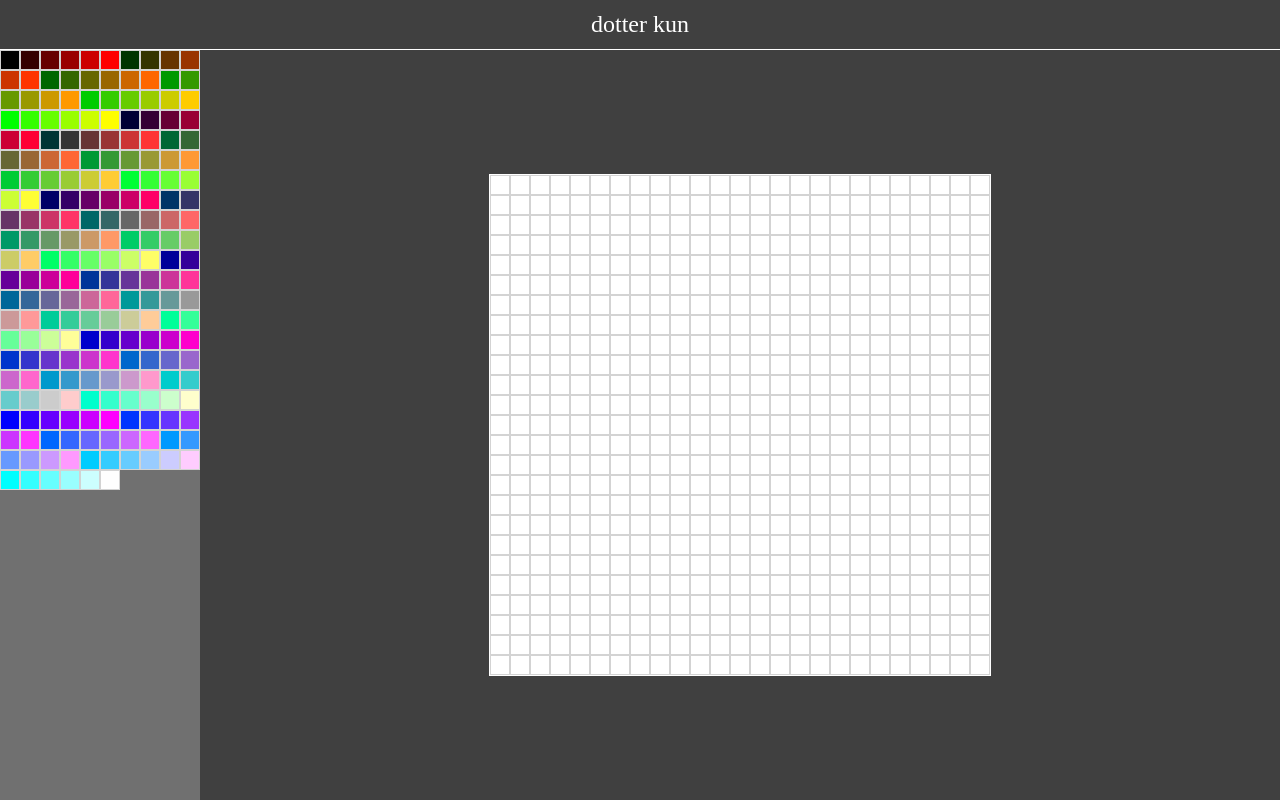
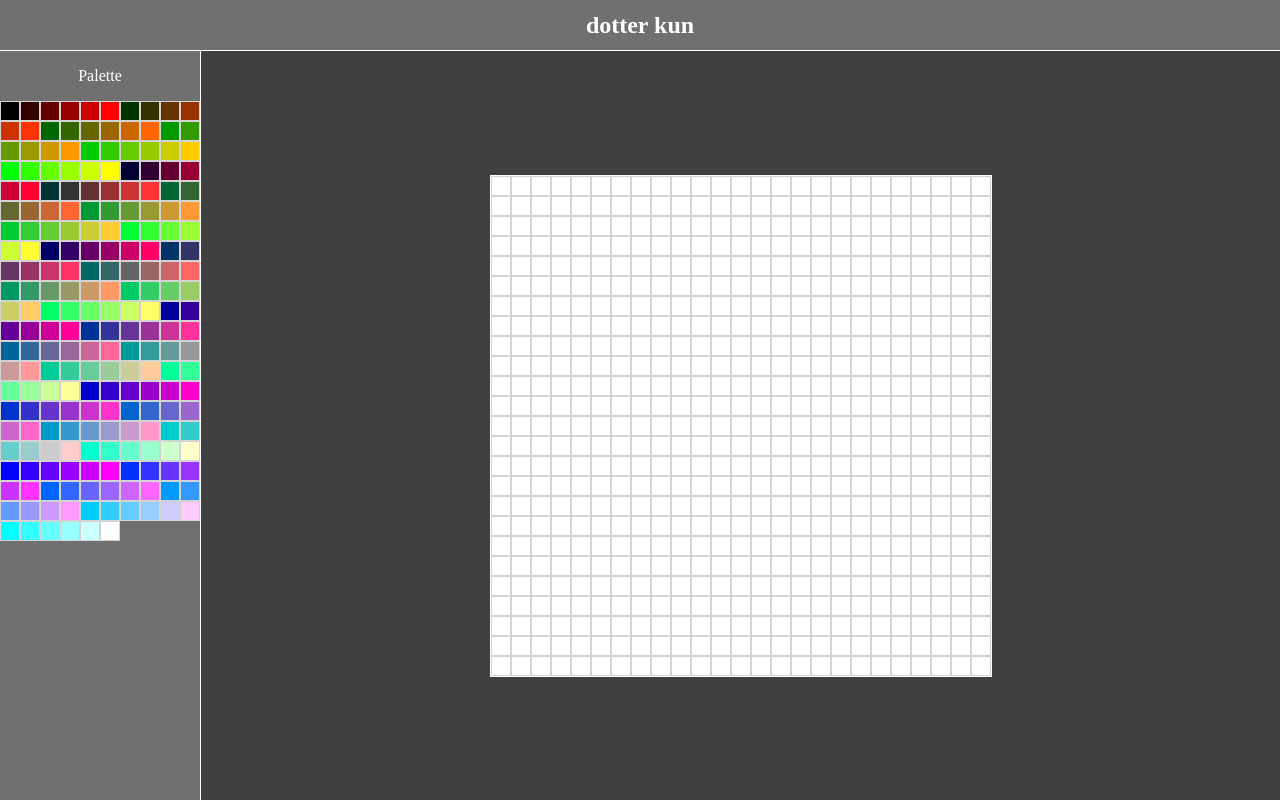
Before and after one commit to henteko/dotter-kun, a plain HTML site: page index.html in a window 1280 px wide. Drawn offline with Linux system fonts and the light colour scheme.

Commit message:
create pallete title

```diff
--- a/dotter-kun/index.css
+++ b/dotter-kun/index.css
@@ -7,6 +7,7 @@ body {
   grid-template-rows: 50px;
   grid-template-areas: "header header"
                        "palette editor";
+  gap: 1px;
 }
 
 @media screen and (max-width: 730px) {
@@ -22,8 +23,7 @@ body {
 .header {
   grid-area: header;
 
-  background-color: #404040;
-  border-bottom: 1px solid white;
+  background-color: #707070;
 
   display: flex;
   justify-content: center;
@@ -33,6 +33,7 @@ body {
 .header > .logo {
   color: white;
   font-size: x-large;
+  font-weight: bold;
 }
 
 .editor {
@@ -64,13 +65,26 @@ body {
   grid-area: palette;
 
   display: grid;
-  grid-template-columns: repeat(auto-fill, 20px);
-  grid-template-rows: repeat(auto-fill, 20px);
+  grid-template-rows: 50px 1fr;
 
   background-color: #707070;
 }
 
-.palette > .palette-value {
+.palette > .palette-title {
+  display: flex;
+  justify-content: center;
+  align-items: center;
+
+  color: white;
+}
+
+.palette > .palette-area {
+  display: grid;
+  grid-template-columns: repeat(auto-fill, 20px);
+  grid-template-rows: repeat(auto-fill, 20px);
+}
+
+.palette-area > .palette-value {
   border: 0.1px solid lightgray;
   cursor: pointer;
 }
--- a/dotter-kun/index.js
+++ b/dotter-kun/index.js
@@ -24,7 +24,7 @@ function setUpPalette() {
   }
 
   function select() {
-    selectedPalette.style.border = "initial";
+    selectedPalette.style.border = "0.1px solid lightgray";
 
     selectedPalette = this;
     this.style.border = "3px solid black";
@@ -44,7 +44,7 @@ function setUpPalette() {
     div.className = "palette-value";
     div.addEventListener("click", select);
     div.style.backgroundColor = element;
-    document.querySelector(".palette").append(div);
+    document.querySelector(".palette-area").append(div);
 
     if (index === 0) { selectedPalette = div; }
   });
--- a/index.html
+++ b/index.html
@@ -15,7 +15,10 @@
   <div class="editor">
     <div id="dot-area"></div>
   </div>
-  <div class="palette"></div>
+  <div class="palette">
+    <span class="palette-title">Palette</span>
+    <div class="palette-area"></div>
+  </div>
 </body>
 <script src="/dotter-kun/index.js"></script>
 
```
